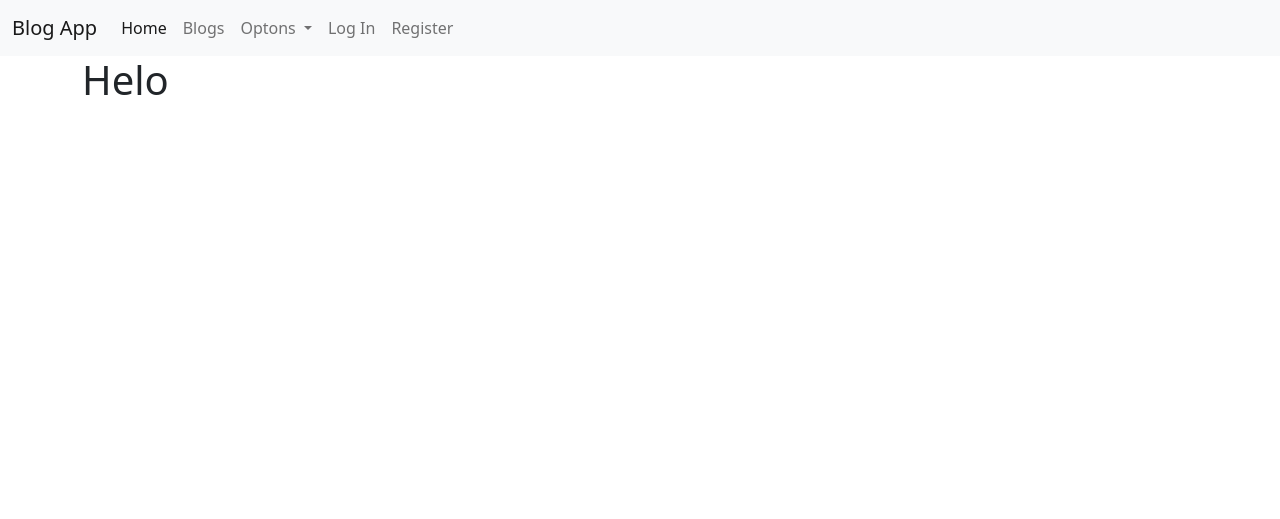
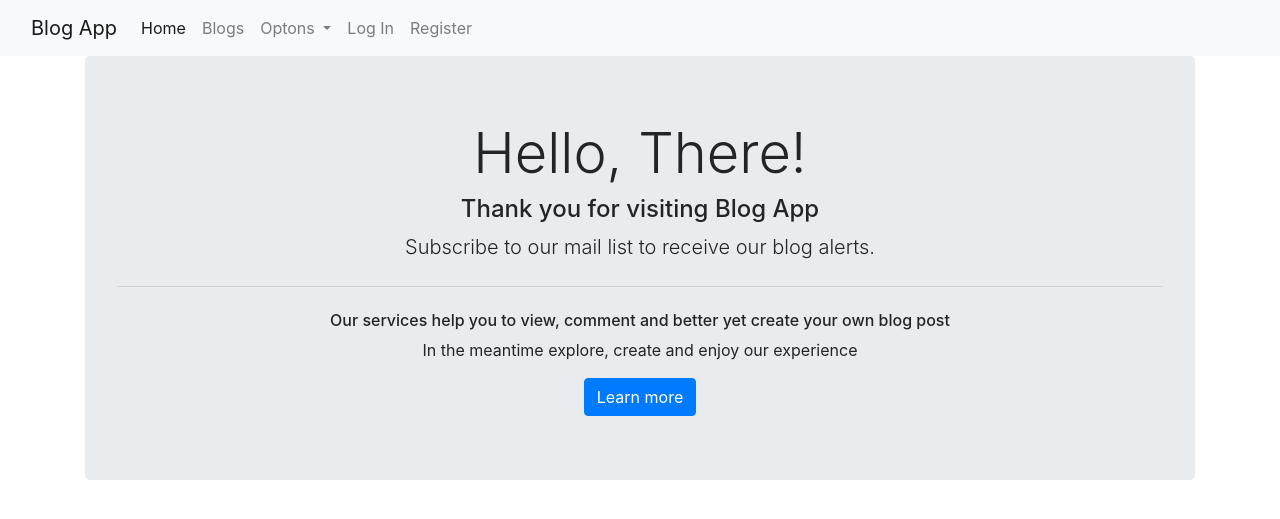
Before and after one commit to John-Kimani/blog-webapp, a Flask app: page / in a window 1280 px wide. Shown: the top 519 px of the page. Run offline with Flask 2, Linux system fonts and the light colour scheme.

Commit message:
Dev: Downgrade bootstrap Create informative jumbotron

```diff
--- a/app/templates/base.html
+++ b/app/templates/base.html
@@ -1,6 +1,6 @@
 {% block styles %}
     <!-- bootstrap cdn -->
-    <link href="https://cdn.jsdelivr.net/npm/bootstrap@5.0.2/dist/css/bootstrap.min.css" rel="stylesheet" integrity="sha384-EVSTQN3/azprG1Anm3QDgpJLIm9Nao0Yz1ztcQTwFspd3yD65VohhpuuCOmLASjC" crossorigin="anonymous">
+    <link rel="stylesheet" href="https://cdn.jsdelivr.net/npm/bootstrap@4.6.1/dist/css/bootstrap.min.css" integrity="sha384-zCbKRCUGaJDkqS1kPbPd7TveP5iyJE0EjAuZQTgFLD2ylzuqKfdKlfG/eSrtxUkn" crossorigin="anonymous">
 {% endblock%}
 
 <!-- {% block title %}
--- a/app/templates/index.html
+++ b/app/templates/index.html
@@ -2,5 +2,13 @@
 
 
 {% block app_content %}
-    <h1>Helo</h1>
+    <div class="jumbotron text-center">
+        <h1 class="display-4">Hello, There!</h1>
+        <h4>Thank you for visiting Blog App</h4>
+        <p class="lead">Subscribe to our mail list to receive our blog alerts.</p>
+        <hr class="my-4">
+        <h6>Our services help you to view, comment and better yet create your own blog post</h6>
+        <p>In the meantime explore, create and enjoy our experience</p>
+        <a class="btn btn-primary btn-md" href="#" role="button">Learn more</a>
+    </div>
 {% endblock %}
```
